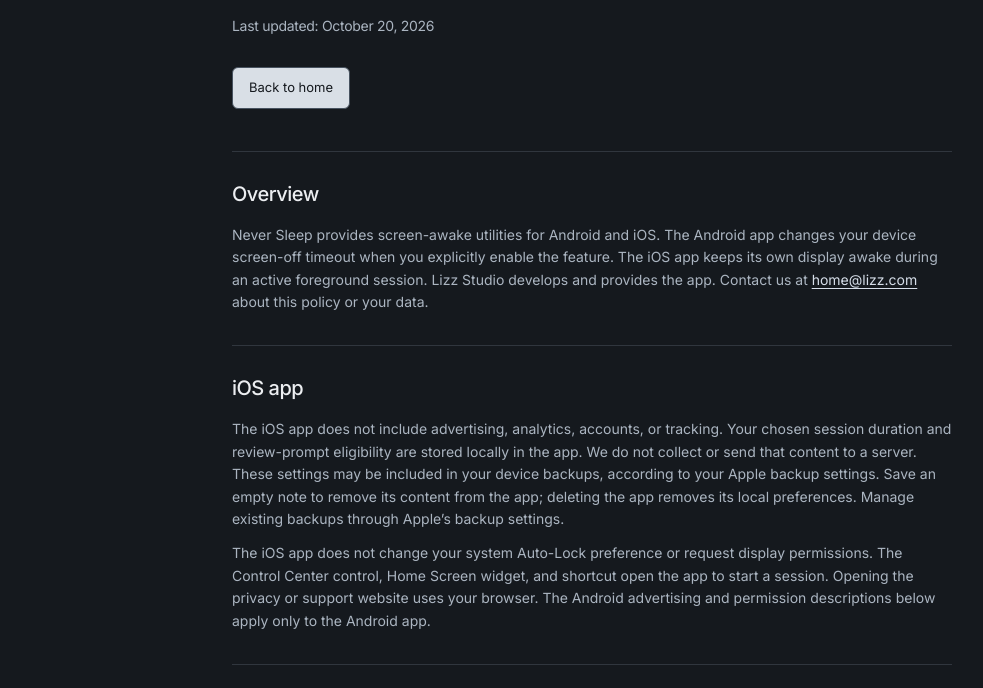
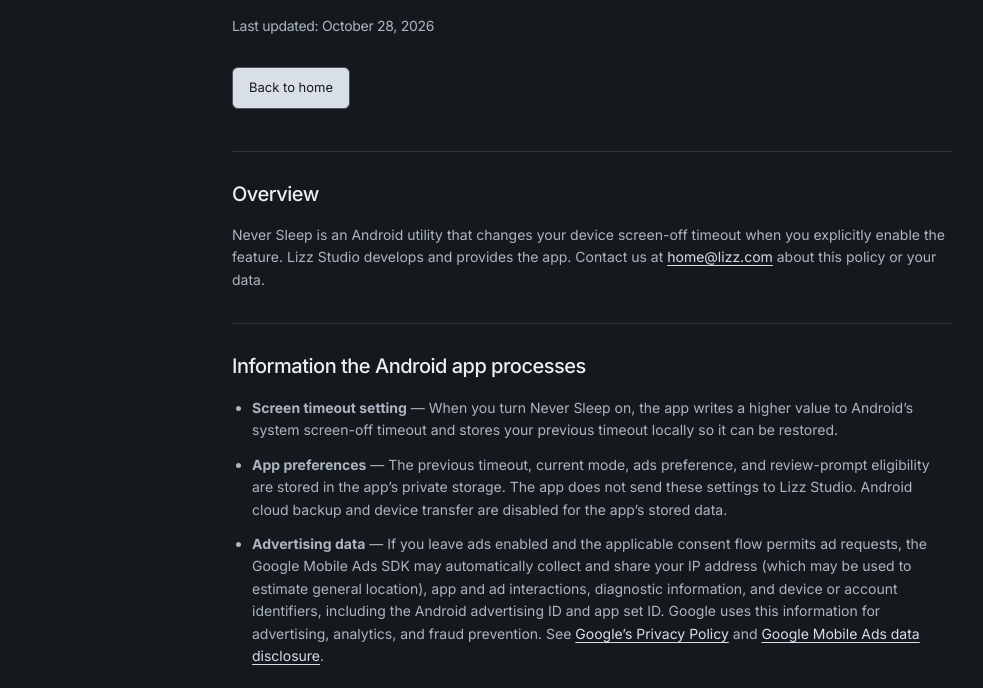
Before and after one commit to Lizzergas/never-sleep, an Astro site in the folder web/apps/landing/: page /privacy in a window 1280 px wide. Shown: the part 211-899 px from the top of the page, without its empty margins (48-1031 px from the left). Built offline with nearby package versions, Linux system fonts and the light colour scheme; Astro itself is replaced by a stand-in of ours.

Commit message:
Optimize Android release and remove unused native library

```diff
--- a/web/apps/landing/dev/play-listing.astro
+++ b/web/apps/landing/dev/play-listing.astro
@@ -26,7 +26,7 @@
 OPTIONAL ADS
 Banner ads support development. You can turn them off in Settings at no charge. Privacy choices are available where required. No account or subscription is needed.
 
-Android 12 or later.
+Android 7 or later.
 Developer: Lizz Studio
 Support: home@lizz.com
 Privacy policy: https://neversleep.app/privacy`;
--- a/web/apps/landing/src/pages/privacy.astro
+++ b/web/apps/landing/src/pages/privacy.astro
@@ -9,7 +9,7 @@
 >
     <article class="doc">
         <h1>Privacy Policy</h1>
-        <p class="lede">Last updated: October 20, 2026</p>
+        <p class="lede">Last updated: October 28, 2026</p>
         <div class="actions doc-actions">
             <Button href="/">Back to home</Button>
         </div>
@@ -18,28 +18,9 @@
             <section>
                 <h2>Overview</h2>
                 <p>
-                    Never Sleep provides screen-awake utilities for Android and iOS. The Android app changes
-                    your device screen-off timeout when you explicitly enable the feature. The iOS app
-                    keeps its own display awake during an active foreground session. Lizz Studio develops and provides the app. Contact us
+                    Never Sleep is an Android utility that changes your device screen-off timeout
+                    when you explicitly enable the feature. Lizz Studio develops and provides the app. Contact us
                     at <a href="mailto:home@lizz.com">home@lizz.com</a> about this policy or your data.
-                </p>
-            </section>
-
-            <section>
-                <h2>iOS app</h2>
-                <p>
-                    The iOS app does not include advertising, analytics, accounts, or tracking. Your chosen
-                    session duration and review-prompt eligibility are stored locally in the app. We do not collect or send
-                    that content to a server. These settings may be included in your device backups, according
-                    to your Apple backup settings. Save an empty note to remove its content from the app;
-                    deleting the app removes its local preferences. Manage existing backups through Apple’s
-                    backup settings.
-                </p>
-                <p>
-                    The iOS app does not change your system Auto-Lock preference or request display permissions.
-                    The Control Center control, Home Screen widget, and shortcut open the app to start a session.
-                    Opening the privacy or support website uses your browser. The Android advertising and
-                    permission descriptions below apply only to the Android app.
                 </p>
             </section>
 
@@ -52,8 +33,8 @@
                         previous timeout locally so it can be restored.
                     </li>
                     <li>
-                        <strong>App preferences</strong> — The previous timeout, current mode, and ads
-                        preference are stored in the app’s private storage. The app does not send these
+                        <strong>App preferences</strong> — The previous timeout, current mode, ads
+                        preference, and review-prompt eligibility are stored in the app’s private storage. The app does not send these
                         settings to Lizz Studio. Android cloud backup and device transfer are disabled
                         for the app’s stored data.
                     </li>
```
Also changed, not shown: README.md, 3 other files.
